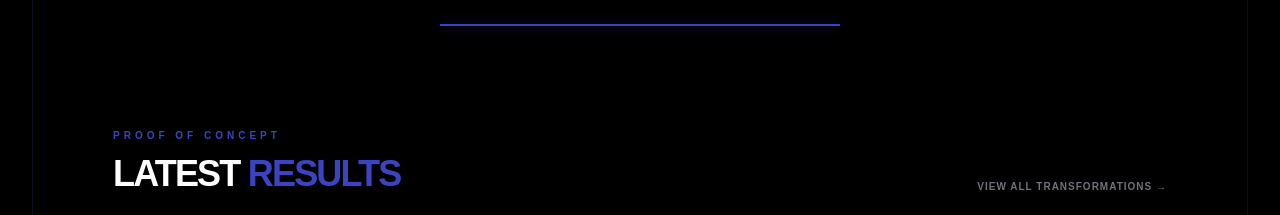
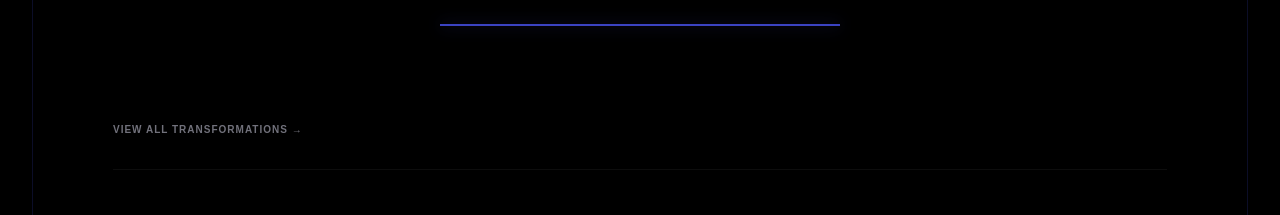
Before and after one commit to mem64-bits/achieve-coaching-web, an Astro site: page / in a window 1280 px wide. Shown: the part 880-1095 px from the top of the page. Built offline with nearby package versions, Linux system fonts and the light colour scheme; Astro itself is replaced by a stand-in of ours; a web font is replaced by a local one.

Commit message:
Remove left over templates

```diff
--- a/src/pages/index.astro
+++ b/src/pages/index.astro
@@ -49,11 +49,6 @@ const stats = [
         <!-- SECTION 4: TRANSFORMATION PREVIEW -->
         <section class="w-full max-w-300 mx-auto space-y-12 shrink-0 pb-20">
             <div class="flex flex-col md:flex-row justify-between items-end gap-6 border-b border-white/5 pb-8">
-                <div>
-                    <span class="text-achieve-blue font-bold text-[10px] tracking-[0.4em] uppercase">Proof of Concept</span>
-                    <h2 class="text-4xl font-black uppercase tracking-tighter text-white mt-2">Latest <span
-                            class="text-achieve-blue">Results</span></h2>
-                </div>
                 <a href="/coming-soon"
                    class="group text-[10px] font-bold tracking-widest uppercase text-zinc-500 hover:text-white transition-colors">
                     View All Transformations <span
```
